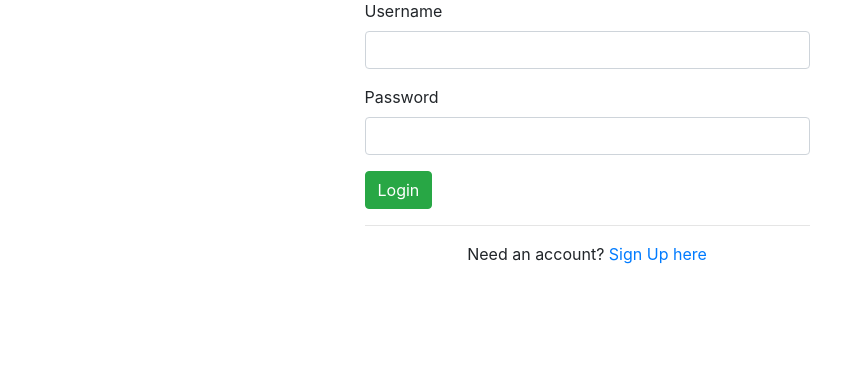
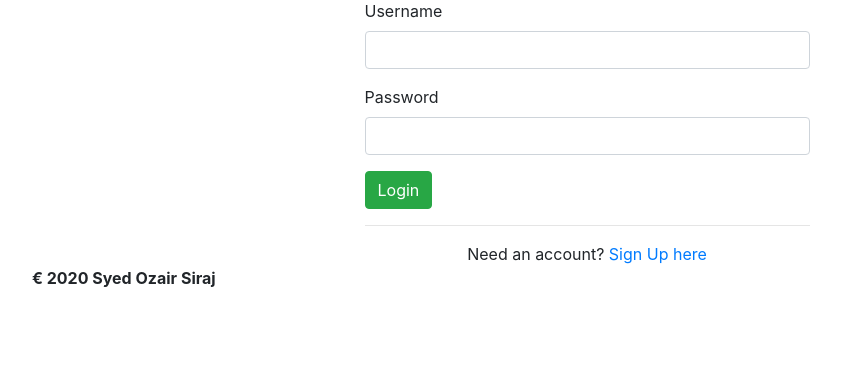
Before and after one commit to ozairsiraj/Todo-List, a Django app: page /login/ in a window 1280 px wide. Shown: the part 199-572 px from the top of the page, without its empty margins (53-894 px from the left). Run offline with Django 3.2, Linux system fonts and the light colour scheme; some libraries are stand-ins or nearby versions.

Commit message:
Update loginuser.html

```diff
--- a/todo/templates/todo/loginuser.html
+++ b/todo/templates/todo/loginuser.html
@@ -31,4 +31,5 @@
             </div>
         </div>
     </div>
+<p><b>&euro; 2020 Syed Ozair Siraj</b></p>
 {% endblock %}
```
